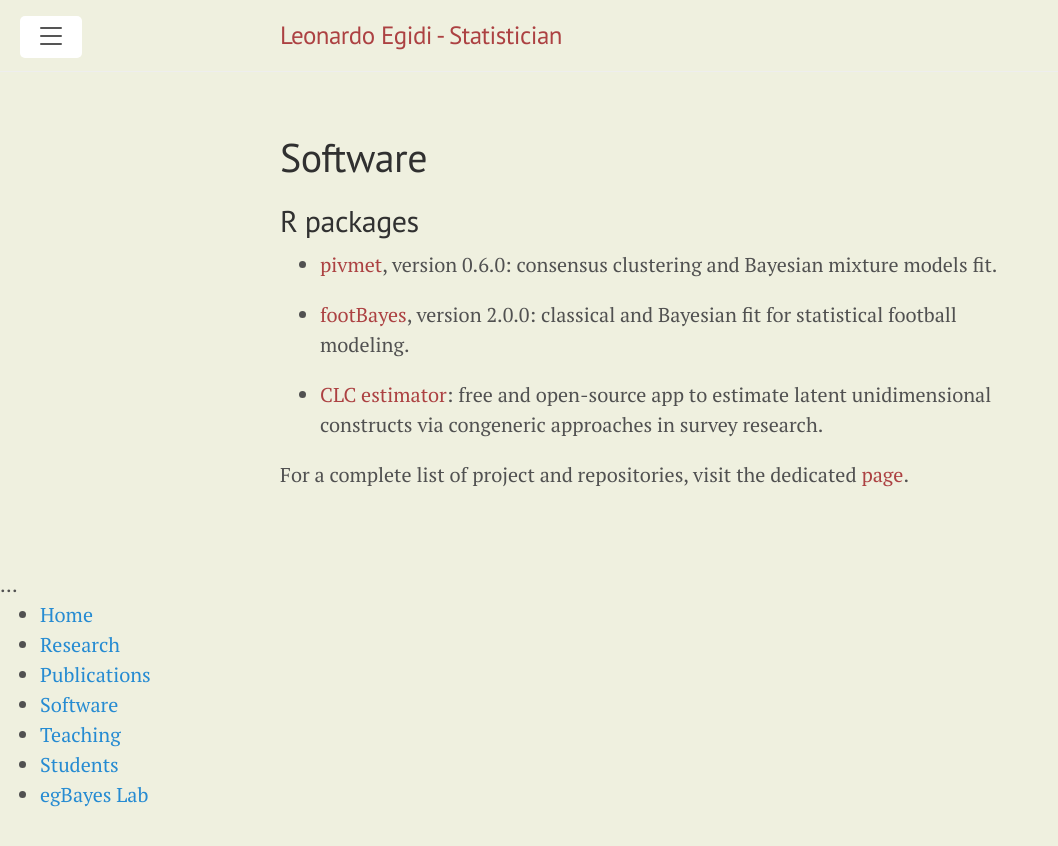
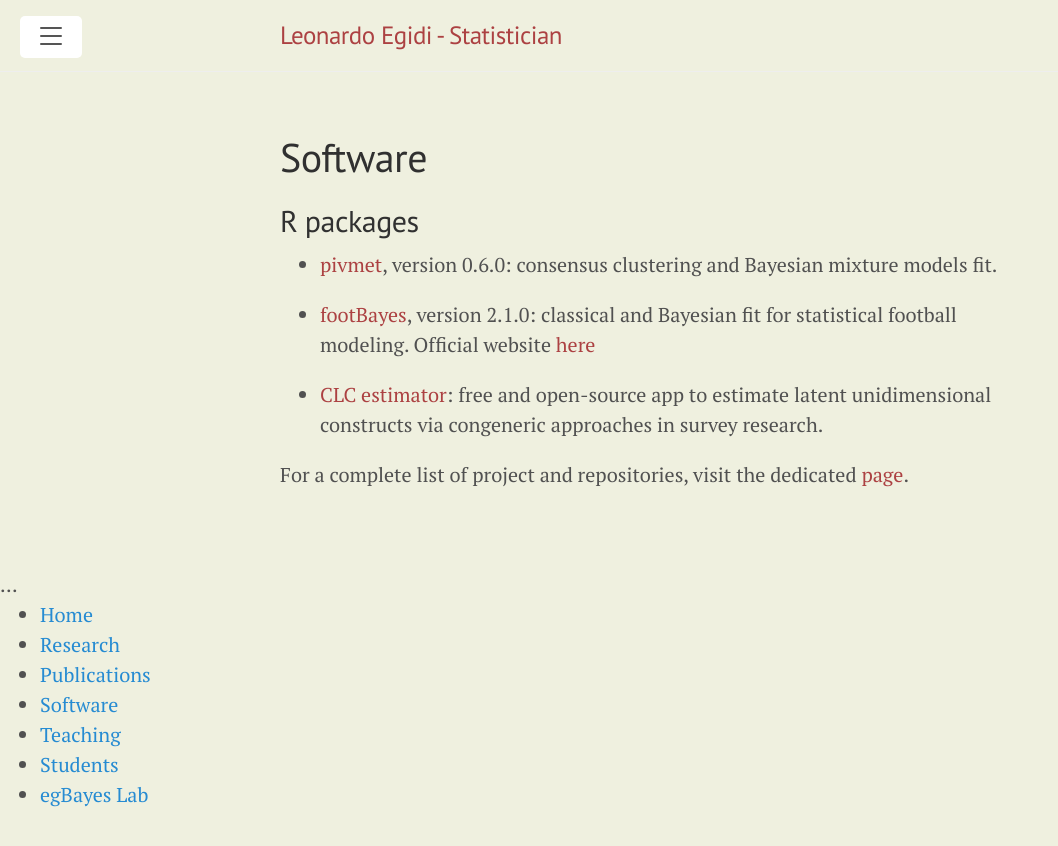
Before and after one commit to LeoEgidi/leoegidi.github.io, a Jekyll site: the page built from software.md, in a window 1280 px wide. Shown: the top 846 px of the page, without its empty margins (0-1058 px from the left). Built offline with Jekyll 4.4.1, drawn with Linux system fonts in a browser that asks for light colours; Markdown is read by kramdown in place of the engine named in the settings.

Commit message:
Update software.md

```diff
--- a/software.md
+++ b/software.md
@@ -10,7 +10,7 @@ description: "Software and packages from Leonardo Egidi"
 
 - [pivmet](https://CRAN.R-project.org/package=pivmet ){:target="_blank" rel="noopener noreferrer"}, version 0.6.0: consensus clustering and Bayesian mixture models fit.
 
-- [footBayes](https://CRAN.R-project.org/package=footBayes){:target="_blank" rel="noopener noreferrer"}, version 2.0.0: classical and Bayesian fit for statistical football modeling.
+- [footBayes](https://CRAN.R-project.org/package=footBayes){:target="_blank" rel="noopener noreferrer"}, version 2.1.0: classical and Bayesian fit for statistical football modeling. Official website [here](https://leoegidi.github.io/footBayes/){:target="_blank" rel="noopener noreferrer"}
 
 - [CLC estimator](https://www.clcestimator.com/){:target="_blank" rel="noopener noreferrer"}: free and open-source app to estimate latent unidimensional constructs via congeneric approaches in survey research.
 
```
